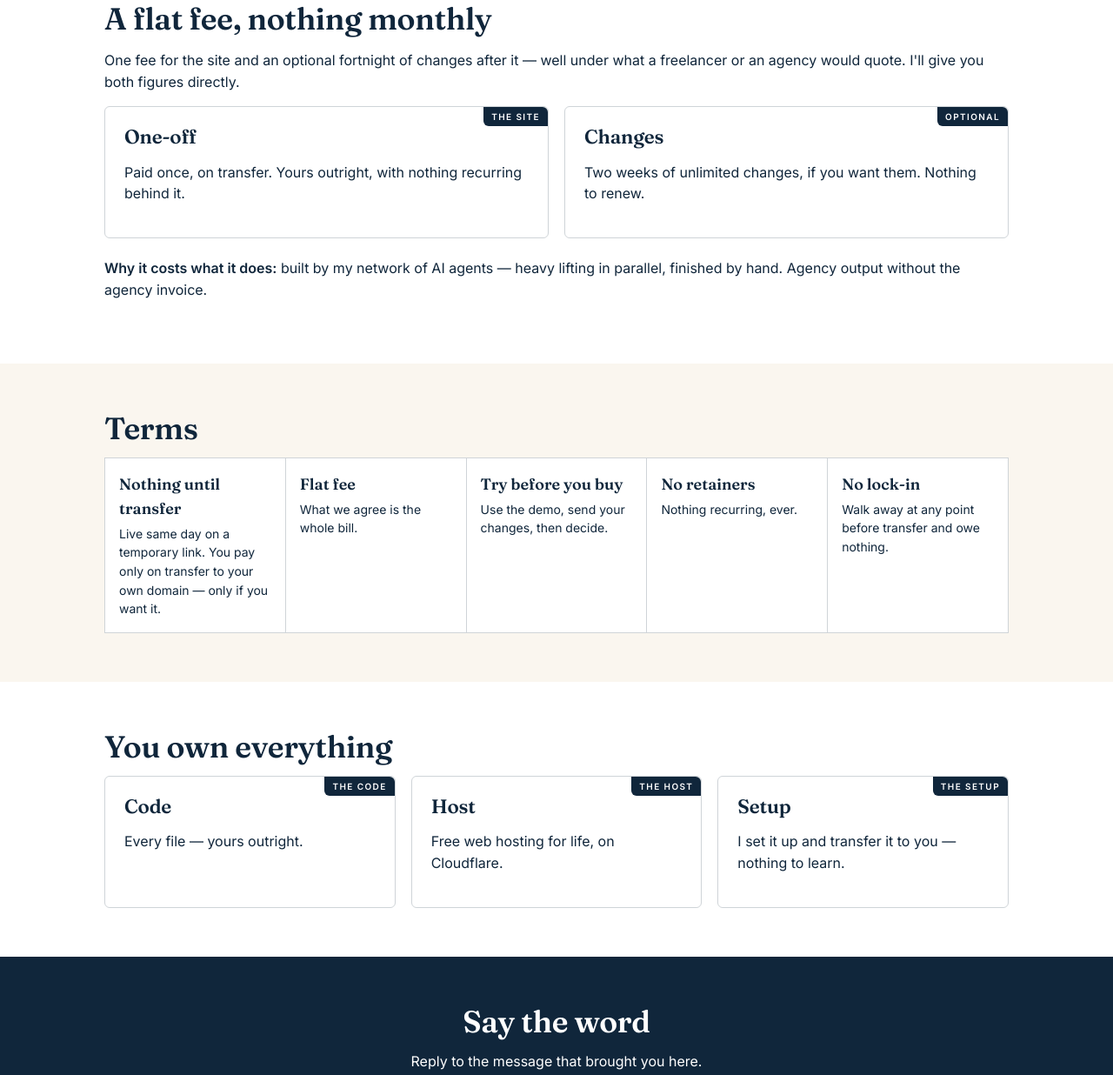
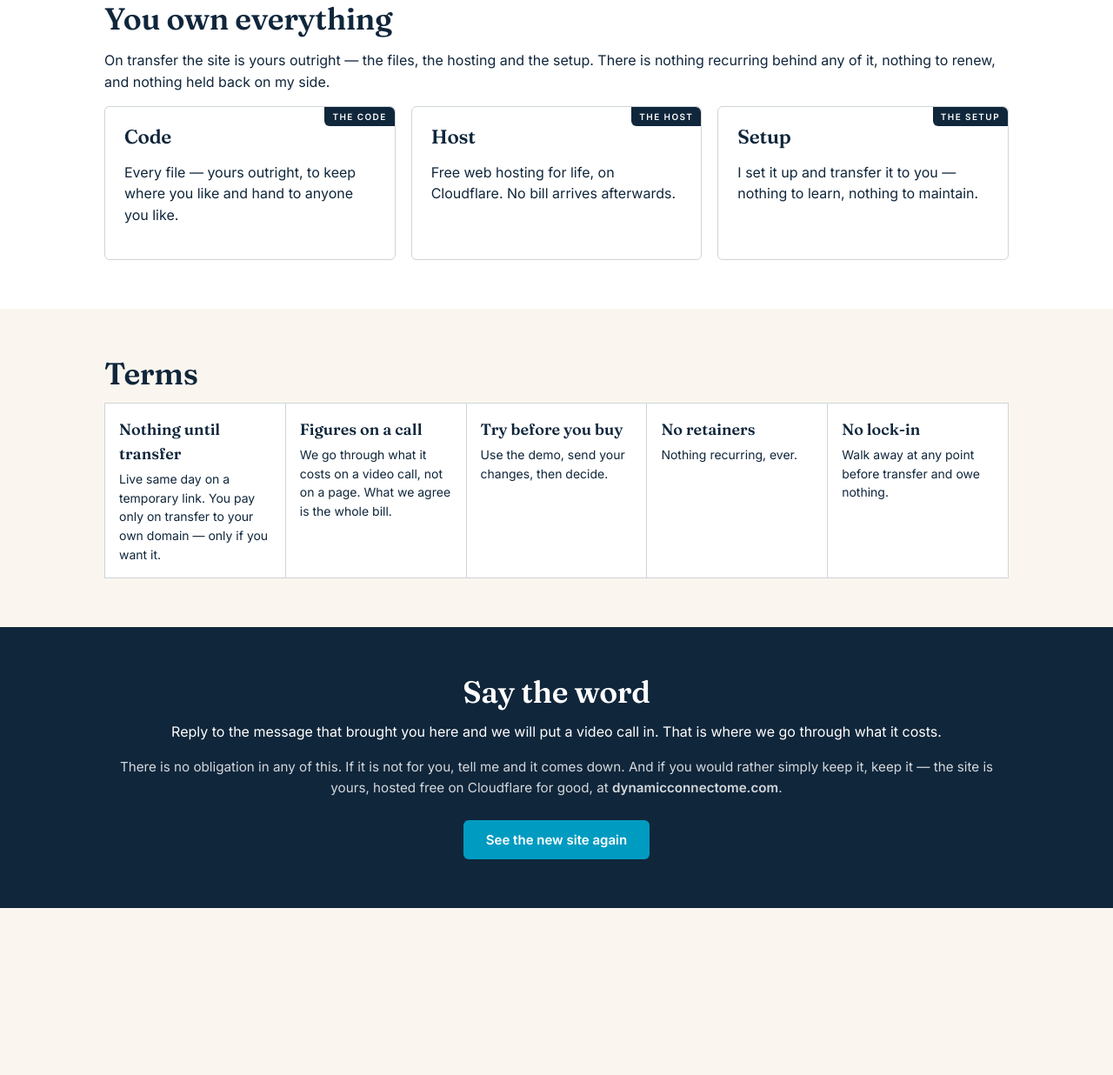
Before and after one commit to OttomanLabsAI/dynamic-connectome-lab-web, a website: page public/offer/index.html in a window 1280 px wide. Shown: the part 1312-2548 px from the top of the page at 87% size. After the commit the page ends 2356 px from the top, so only its background shows below. Drawn offline with Linux system fonts and the light colour scheme.

Commit message:
Make the offer page about ownership, and move the figures to a call
The page carried a band explaining how the fee worked on a page that shows no
fee, which invited a question it then refused to answer. What the lab actually
gets is ownership, so that is what the band says now.

- Replace the fee band with the ownership one, absorbing the three cards that
  used to sit lower down, so it is said once and said first
- Say in the terms that the figures are gone through on a video call
- Close by making the no-obligation part explicit: the site comes down on
  request, or the lab can keep it, hosted free for good at its own domain

```diff
--- a/public/offer/index.html
+++ b/public/offer/index.html
@@ -140,21 +140,21 @@
 
 <section class="band-panel light">
   <div class="wrap">
-    <h2>A flat fee, nothing monthly</h2>
-    <p>One fee for the site and an optional fortnight of changes after it —
-      well under what a freelancer or an agency would quote. I'll give you
-      both figures directly.</p>
+    <h2>You own everything</h2>
+    <p>On transfer the site is yours outright — the files, the hosting and the
+      setup. There is nothing recurring behind any of it, nothing to renew, and
+      nothing held back on my side.</p>
     <div class="grid">
-      <div class="card"><span class="tag">The site</span>
-        <h3 data-one-line>One-off</h3><p>Paid once, on transfer. Yours
-          outright, with nothing recurring behind it.</p></div>
-      <div class="card"><span class="tag">Optional</span>
-        <h3 data-one-line>Changes</h3><p>Two weeks of unlimited changes,
-          if you want them. Nothing to renew.</p></div>
+      <div class="card"><span class="tag">The code</span>
+        <h3 data-one-line>Code</h3><p>Every file — yours outright, to keep
+          where you like and hand to anyone you like.</p></div>
+      <div class="card"><span class="tag">The host</span>
+        <h3 data-one-line>Host</h3><p>Free web hosting for life, on Cloudflare.
+          No bill arrives afterwards.</p></div>
+      <div class="card"><span class="tag">The setup</span>
+        <h3 data-one-line>Setup</h3><p>I set it up and transfer it to you —
+          nothing to learn, nothing to maintain.</p></div>
     </div>
-    <p style="margin-top:22px"><strong>Why it costs what it does:</strong> built
-      by my network of AI agents — heavy lifting in parallel, finished by hand.
-      Agency output without the agency invoice.</p>
   </div>
 </section>
 
@@ -164,7 +164,8 @@
     <div class="strip">
       <div><b>Nothing until transfer</b>Live same day on a temporary link. You
         pay only on transfer to your own domain — only if you want it.</div>
-      <div><b>Flat fee</b>What we agree is the whole bill.</div>
+      <div><b>Figures on a call</b>We go through what it costs on a video
+        call, not on a page. What we agree is the whole bill.</div>
       <div><b>Try before you buy</b>Use the demo, send your changes, then decide.</div>
       <div><b>No retainers</b>Nothing recurring, ever.</div>
       <div><b>No lock-in</b>Walk away at any point before transfer and owe nothing.</div>
@@ -172,25 +173,16 @@
   </div>
 </section>
 
-<section class="band-panel light">
-  <div class="wrap">
-    <h2>You own everything</h2>
-    <div class="grid">
-      <div class="card"><span class="tag">The code</span>
-        <h3 data-one-line>Code</h3><p>Every file — yours outright.</p></div>
-      <div class="card"><span class="tag">The host</span>
-        <h3 data-one-line>Host</h3><p>Free web hosting for life, on Cloudflare.</p></div>
-      <div class="card"><span class="tag">The setup</span>
-        <h3 data-one-line>Setup</h3><p>I set it up and transfer it to you —
-          nothing to learn.</p></div>
-    </div>
-  </div>
-</section>
-
 <section class="band-dark" style="text-align:center">
   <div class="wrap">
     <h2>Say the word</h2>
-    <p style="margin:0 auto 24px">Reply to the message that brought you here.</p>
+    <p style="margin:0 auto 16px">Reply to the message that brought you here and
+      we will put a video call in. That is where we go through what it costs.</p>
+    <p style="margin:0 auto 26px;font-size:.95rem;opacity:.82">There is no
+      obligation in any of this. If it is not for you, tell me and it comes
+      down. And if you would rather simply keep it, keep it — the site is
+      yours, hosted free on Cloudflare for good, at
+      <b>dynamicconnectome.com</b>.</p>
     <a class="btn" href="/">See the new site again</a>
   </div>
 </section>
```
Also changed, not shown: src/offer.html (+22 -30 lines).
